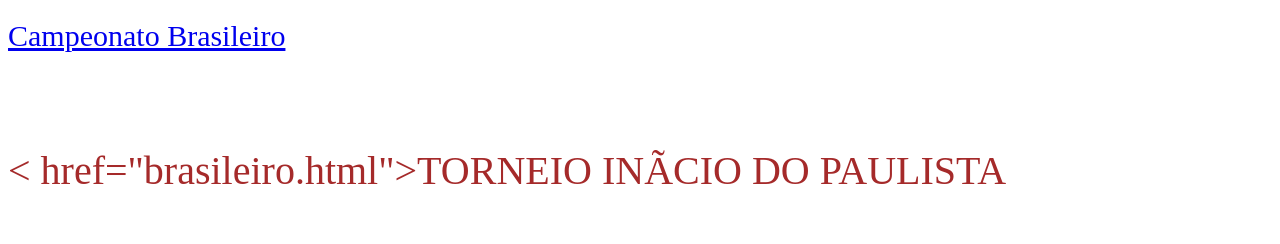
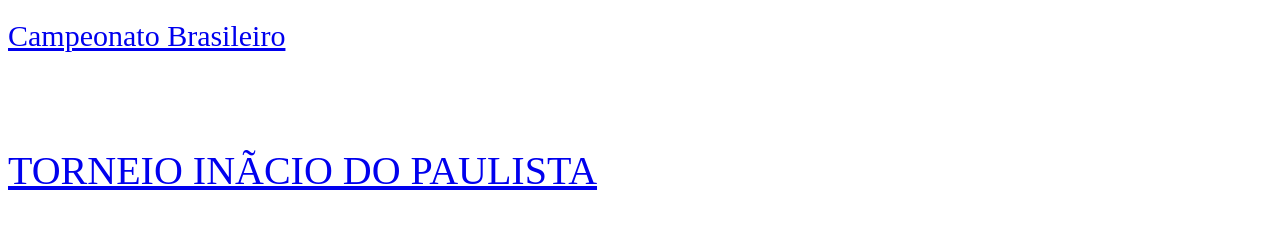
Before and after one commit to wrodrigueso/futbol, a plain HTML site: page index.html in a window 1280 px wide. Shown: the part 708-952 px from the top of the page. Drawn offline with Linux system fonts and the light colour scheme.

Commit message:
Update index.html

```diff
--- a/index.html
+++ b/index.html
@@ -17,7 +17,7 @@
     <p style= "font-size:30px; color:blue"><a href="brasileiro.html">Campeonato Brasileiro</a> </p><br>
 
 
-    <p style= "font-size:40px; color:brown">< href="brasileiro.html">TORNEIO INÍCIO DO PAULISTA</a> </p><br>
+    <p style= "font-size:40px; color:brown"><a href="brasileiro.html">TORNEIO INÍCIO DO PAULISTA</a> </p><br>
     1919
 1920,1921,1929,1936,1938,1941,1944,1955</p><br>
 
```
